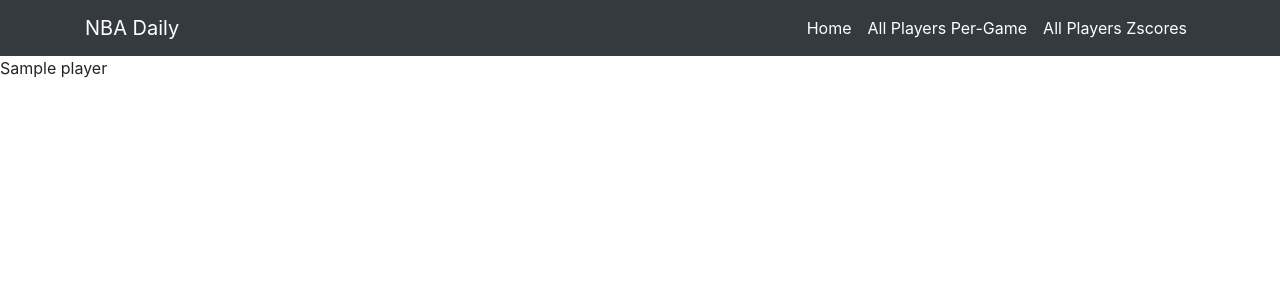
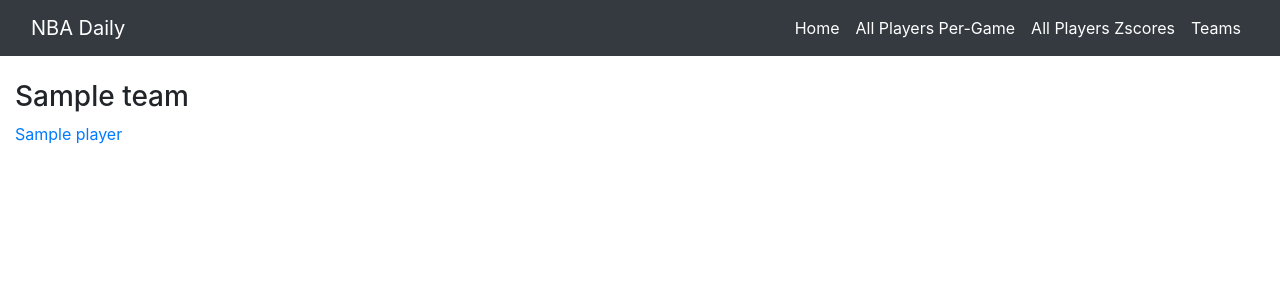
Before and after one commit to johncheng2011/nba-daily-react, a Flask app: template templates/teams.html in a window 1280 px wide. Shown: the top 300 px of the page. Run offline with Flask 2, Linux system fonts and the light colour scheme; the template is opened without the code that fills it: most values are stand-ins (such as "Sample title", 1, 10 or a date in 2020); some libraries are stand-ins or nearby versions.

Commit message:
Added team and player pages

```diff
--- a/Data_Scripts/getrosters.py
+++ b/Data_Scripts/getrosters.py
@@ -24,9 +24,9 @@ for team in teams:
 
 db = mysql.connector.connect(
     host =  database.databaseInfo["host"],
-    user = database.databaseInfo["host"],
-    passwd = database.databaseInfo["host"],
-    database = database.databaseInfo["host"]
+    user = database.databaseInfo["user"],
+    passwd = database.databaseInfo["passwd"],
+    database = database.databaseInfo["database"]
 )
 cursor = db.cursor()
 
--- a/index.py
+++ b/index.py
@@ -156,8 +156,9 @@ def getplayerszscores(date):
     players.sort(key = lambda x: x[1])
     return json.dumps(players,cls=DecimalEncoder)
 
-@app.route("/asdf")
-def player_page():
+@app.route("/<player>")
+def player_page(player):
+    name,id = player.split('_')
     db = mysql.connector.connect(
     host =  database.databaseInfo["host"],
     user = database.databaseInfo["user"],
@@ -165,31 +166,38 @@ def player_page():
     database = database.databaseInfo["database"]
 )
     mycursor = db.cursor()
-    mycursor.execute('SELECT * FROM playergamelog WHERE(playerid=2544) ')
+    sql = 'SELECT * FROM playergamelog WHERE(playerid=%s)'%(id)
+    mycursor.execute(sql)
     gamelog = mycursor.fetchall()
-    mycursor.execute('SELECT * FROM playerstats WHERE(playerid=2544) ')
+    sql = 'SELECT * FROM playerstats WHERE(playerid=%s)'%(id)
+    mycursor.execute(sql)
     pergame = mycursor.fetchall()
-    mycursor.execute('SELECT * FROM playerstatsz WHERE(playerid=2544) ')
+    sql = 'SELECT * FROM playerstatsz WHERE(playerid=%s)'%(id)
+    mycursor.execute(sql)
     zscore = mycursor.fetchall()
     return render_template('player_page.html', gamelog=gamelog, pergame=pergame,zscore=zscore)
 
 @app.route("/teams")
 def teams():
-    #get teams
-    teams_dict = commonteamyears.CommonTeamYears()
-    teams_dict = teams_dict.team_years.get_dict()
+    db = mysql.connector.connect(
+    host =  database.databaseInfo["host"],
+    user = database.databaseInfo["user"],
+    passwd = database.databaseInfo["passwd"],
+    database = database.databaseInfo["database"]
+    )
+    mycursor = db.cursor()
+    teams = ['Atlanta_Hawks', 'Boston_Celtics', 'Brooklyn_Nets', 'Charlotte_Hornets', 'Chicago_Bulls', 'Cleveland_Cavaliers', 'Dallas_Mavericks', 'Denver_Nuggets', 'Detroit_Pistons', 'Golden_State_Warriors', 'Houston_Rockets', 'Indiana_Pacers', 'Los_Angeles_Clippers', 'Los_Angeles_Lakers', 'Menphis_Grizzlies', 'Miami_Heat', 'Milwaukee_Bucks', 'Minnesota_Timberwolves', 'New_Orleans_Pelicans', 'New_York_Knicks', 'Oklahoma_City_Thunder', 'Orlando_Magic', 'Philadelphia_76ers', 'Phoenix_Suns', 'Portland_Trail_Blazers', 'Sacramento_Kings', 'San_Antonio_Spurs', 'Toronto_Raptors', 'Utah_Jazz', 'Washington_Wizards']
+    rosters = []
+    players = {}
+    for team in teams:
+        sql = "SELECT * FROM " + team + "_Roster"
+        mycursor.execute(sql)
+        rosters = mycursor.fetchall()
+        sql = "SELECT * FROM playerstats WHERE(teamid = " + str(rosters[0][0]) + ") ORDER BY pts DESC"
+        mycursor.execute(sql)
+        players[team] = mycursor.fetchall()
 
-    teams = []
-    for teamNum in range(30):
-        teams.append(teams_dict["data"][teamNum])
 
-    #get rosters
-    rosters = []
-    for team in teams:
-        time.sleep(1)
-        rosters_dict = commonteamroster.CommonTeamRoster(season="2018-19",team_id=team[1])
-        rosters_dict = rosters_dict.common_team_roster.get_dict()
-        rosters.append(rosters_dict["data"])
-    return render_template('teams.html', rosters=rosters)
+    return render_template('teams.html', rosters=players)
 if __name__ == "__main__":
     app.run(host='0.0.0.0')
--- a/templates/all_players.html
+++ b/templates/all_players.html
@@ -92,7 +92,7 @@ $(document).ready(function() {
 } );
 
     </script>
-    <div class="container-fluid" style="margin-left:200px">
+    <div class="container-fluid" style="margin-left:150px">
 
             <h1>Players Per Game Stats</h1>
     <div class="row">
--- a/templates/layout.html
+++ b/templates/layout.html
@@ -14,7 +14,7 @@
     <body>
         <!-- Navigation -->
         <nav class="navbar navbar-expand-lg navbar-dark bg-dark static-top">
-            <div class="container">
+            <div class="container-fluid">
             <a class="navbar-brand" href="{{url_for('index')}}">NBA Daily</a>
             <button class="navbar-toggler" type="button" data-toggle="collapse" data-target="#navbarResponsive" aria-controls="navbarResponsive" aria-expanded="false" aria-label="Toggle navigation">
                 <span class="navbar-toggler-icon"></span>
@@ -36,6 +36,11 @@
                     <span class="sr-only">(current)</span>
                     </a>
                 </li>
+                <li class="nav-item active">
+                        <a class="nav-link" href="{{url_for('teams')}}">Teams
+                        <span class="sr-only">(current)</span>
+                        </a>
+                    </li>
                 </ul>
             </div>
             </div>
--- a/templates/teams.html
+++ b/templates/teams.html
@@ -2,9 +2,26 @@
 
 {%block content%}
 
-{%for team in rosters%}
-{%for player in team%}
-{{player}}
-{%endfor%}
-{%endfor%}
+
+
+<div class="container-fluid" style="width:100%">
+    <div class="row">
+    {%for team in rosters%}
+    <div class="col-sm-4">
+            <br>
+            <h3>{{team|replace('_',' ')}}</h3>
+            {%for player in rosters[team]%}
+                {%set url = player[1]|string + '_' + player[0]|string%}
+                <a href="{{url_for('player_page',player=url)}}">{{player[1]}}</a>
+                <br>
+            {%endfor%}
+    </div>
+    {%endfor%}
+
+    </div>
+</div>
+
+
+
+
 {%endblock content%}
```
Also changed, not shown: Data_Scripts/getplayerpergamestats.py (+7 -10 lines).
